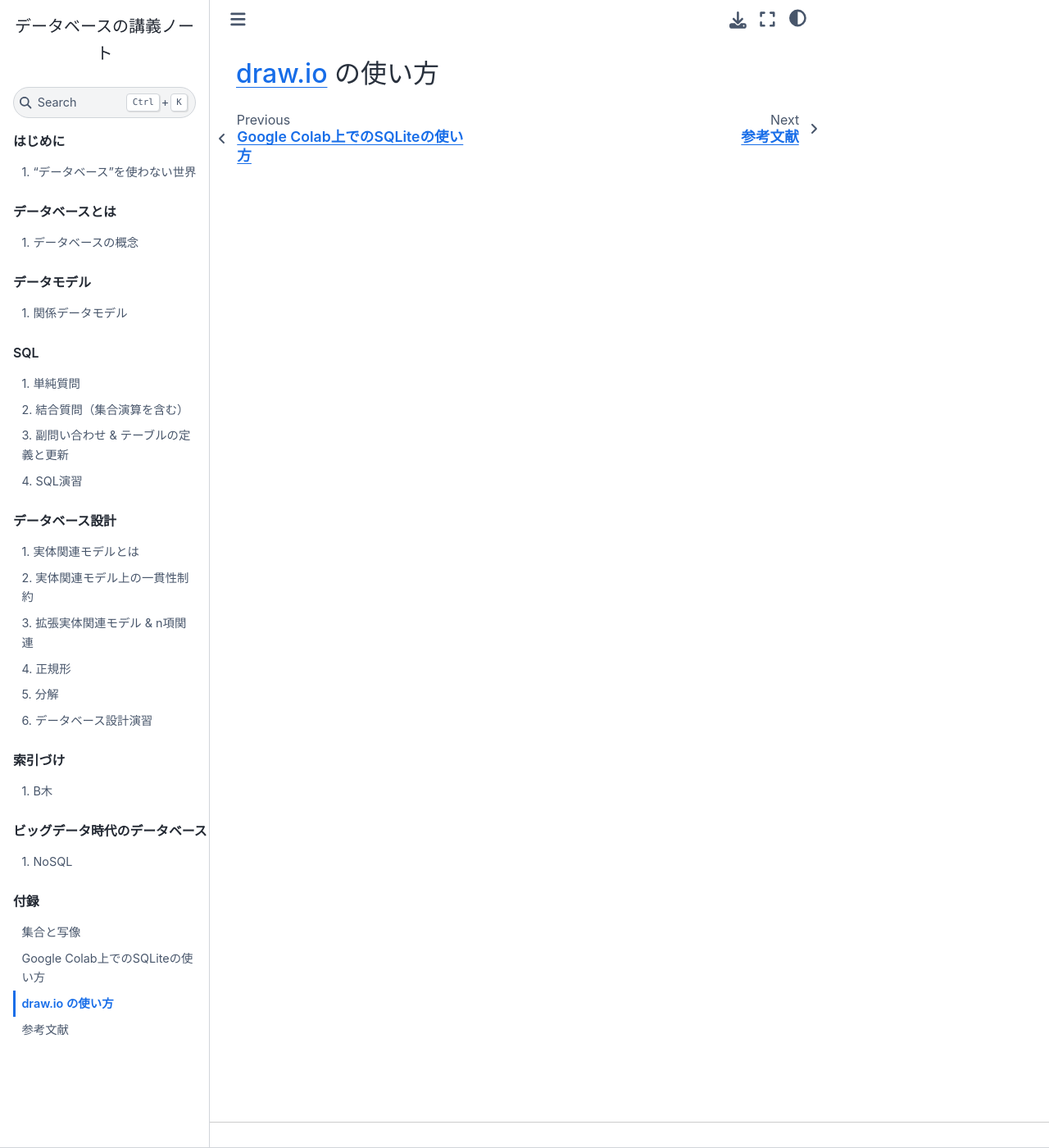
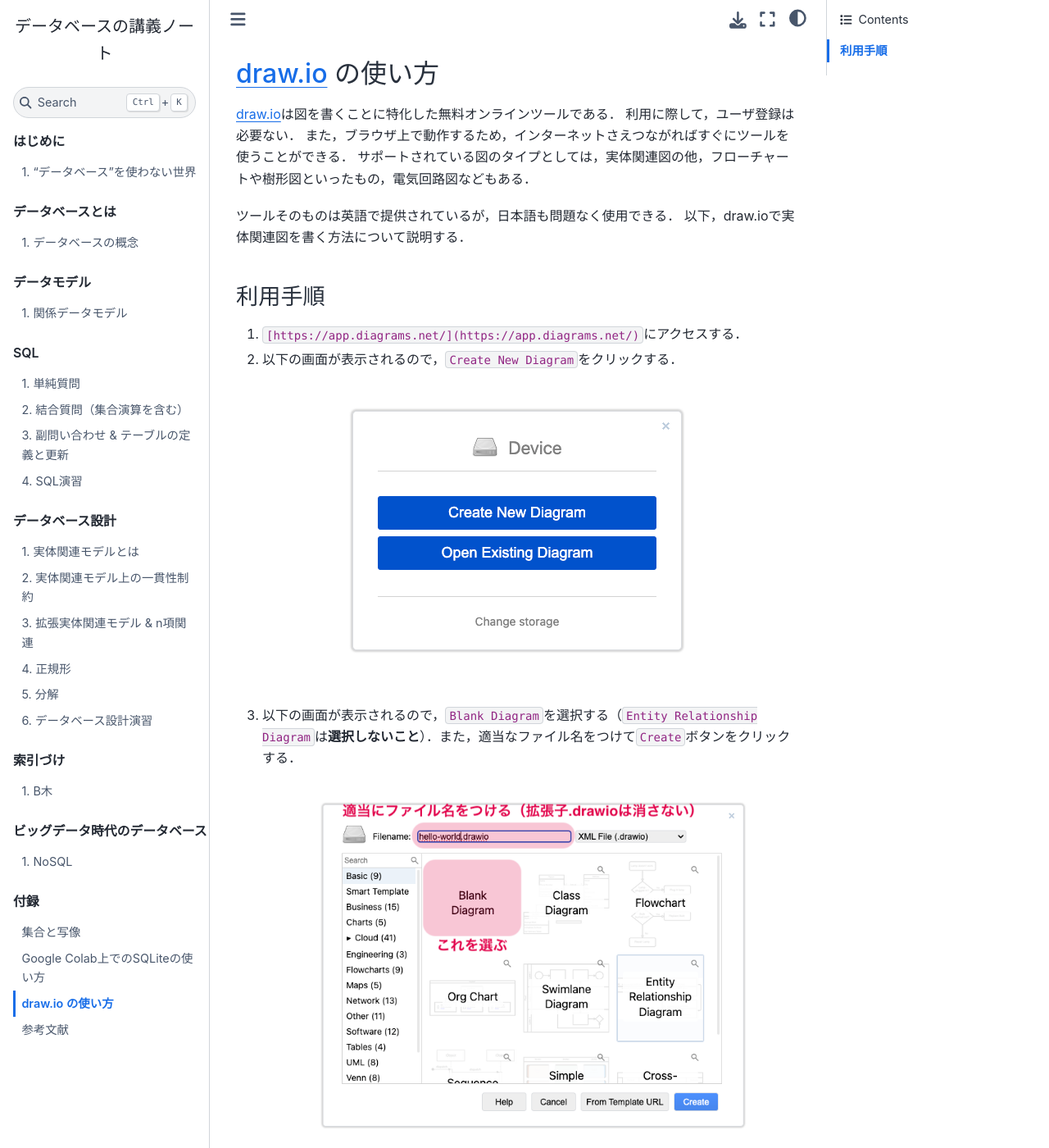
Before and after one commit to hontolab-courses/database-lecturenote, a Jupyter Book: the page built from content/misc/drawio.md, in a window 1280 px wide and 1400 px high. Shown: the whole window at 82% size. Built offline with Jupyter Book 1.0.4 settings and Sphinx 7.4.7 and the Sphinx Book theme 1.1.4, drawn with Linux system fonts in a browser that asks for light colours; some of the changed text lies outside the part shown.

Commit message:
drawioの使い方

```diff
--- a/content/misc/drawio.md
+++ b/content/misc/drawio.md
@@ -1 +1,36 @@
 # draw.io の使い方
+
+[draw.io](https://app.diagrams.net/)は図を書くことに特化した無料オンラインツールである．
+利用に際して，ユーザ登録は必要ない．
+また，ブラウザ上で動作するため，インターネットさえつながればすぐにツールを使うことができる．
+サポートされている図のタイプとしては，実体関連図の他，フローチャートや樹形図といったもの，電気回路図などもある．
+
+ツールそのものは英語で提供されているが，日本語も問題なく使用できる．
+以下，draw.ioで実体関連図を書く方法について説明する．
+
+## 利用手順
+1. `[https://app.diagrams.net/](https://app.diagrams.net/)`にアクセスする．
+
+2. 以下の画面が表示されるので，`Create New Diagram`をクリックする．
+
+![Create New Diagram](fig/drawio-1.png "Create New Diagram")
+
+3. 以下の画面が表示されるので，`Blank Diagram`を選択する（`Entity Relationship Diagram`は**選択しないこと**）．また，適当なファイル名をつけて`Create`ボタンをクリックする．
+![ファイル作成](fig/drawio-2.png "ファイル作成")
+
+4. ファイルの保存先を確認されるので，好きな場所を指定する（保存したファイルは後で再利用することが可能）．
+
+5. ファイルを作成すると，以下のような図を作成する画面が表示される．ファイル作成時はキャンバスは白紙状態だが，画面左端のサイドバーから実体関連図作成に必要なパーツを選択し，マウスドラッグでキャンバスに持っていくことができる．
+
+![初期キャンバス](fig/drawio-3.png "初期キャンバス")
+
+6. 長方形やひし形などの図形オブジェクトは，ダブルクリックすると図形内に文字を書くことができる．
+![テキスト入力](fig/drawio-4.png "テキスト入力")
+
+7. 線の太さや色などの図形の見た目は，図形をクリックすると画面右端に現れるサイドバーから調整することができる．
+![図形の見た目調整](fig/drawio-5.png "図形の見た目調整")
+
+8. 図形オブジェクトと図形オブジェクトを線でつなぐと，図形を移動させても線は外れないので便利．
+<div style="text-align:center;" >
+<iframe width="560" height="315" src="https://www.youtube.com/embed/m0lF8YtvQ1w?si=FjaDopnrymH5mtqH" title="YouTube video player" frameborder="0" allow="accelerometer; autoplay; clipboard-write; encrypted-media; gyroscope; picture-in-picture; web-share" referrerpolicy="strict-origin-when-cross-origin" allowfullscreen></iframe>
+</div>
```
Also changed, not shown: content/misc/fig/drawio-1.png (added), content/misc/fig/drawio-2.png (added), content/misc/fig/drawio-3.png (added), content/misc/fig/drawio-4.png (added), content/misc/fig/drawio-5.png (added), 1 other file.
